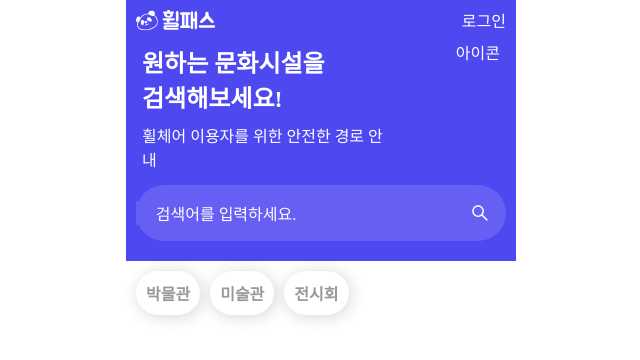
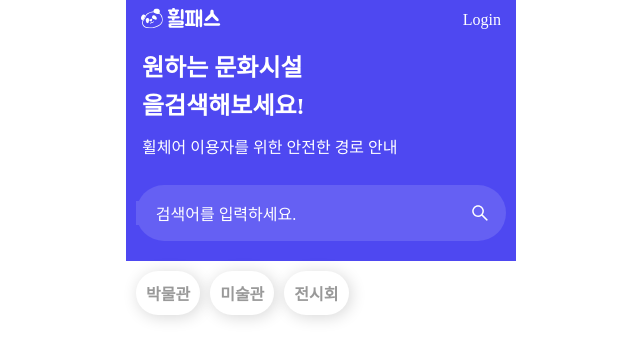
Before and after one commit to BFGGyu/BF-frontend, a Next.js app: page /main in a window 1280 px wide. Shown: the top 360 px of the page, without its empty margins (319-959 px from the left). Built offline with nearby package versions, Linux system fonts and the light colour scheme; no server answers; a web font is replaced by a local one.

Commit message:
Feat: 라우팅 및 이미지 추가

```diff
--- a/pages/login/index.tsx
+++ b/pages/login/index.tsx
@@ -34,10 +34,10 @@ const LoginPage = () => {
     <LoginWrapper>
       <Header type='blue' />
       <TextWrapper>
-        <LoginText style={FONT.HEADLINE1}>로그인</LoginText>
+        <Image src='/images/splash.svg' alt='' width={200} height={100} />
         <SubText style={FONT.HEADLINE2}>소셜로그인으로 가입할 수 있습니다.</SubText>
         <LoginButton onClick={handleClickLogin}>
-          <Image src='/images/kakaoLogin.png' alt='' width={300} height={50} />
+          <Image src='/images/kakaoLogin.png' alt='' width={300} height={45} />
         </LoginButton>
       </TextWrapper>
     </LoginWrapper>
--- a/src/components/common/Header.tsx
+++ b/src/components/common/Header.tsx
@@ -4,6 +4,7 @@ import { AiOutlineUser } from 'react-icons/ai';
 import { useRouter } from 'next/router';
 import { useRecoilValue } from 'recoil';
 import { nicknameState } from '@states/user';
+import FONT from '@constants/fonts';
 
 interface IHeaderProps {
   bgColor?: string;
@@ -17,13 +18,17 @@ const Header = ({ bgColor, color, type }: IHeaderProps) => {
 
   return (
     <HeaderWrapper $bgColor={bgColor} $color={color}>
-      {type === 'blue' && <Image src='/images/blueHeader.svg' alt='' width={80} height={30} />}
-      {type === 'white' && <Image src='/images/whiteHeader.svg' alt='' width={80} height={30} />}
+      <LogoWrapper onClick={() => router.push('/main')}>
+        {type === 'blue' && <Image src='/images/blueHeader.svg' alt='' width={80} height={30} />}
+        {type === 'white' && <Image src='/images/whiteHeader.svg' alt='' width={80} height={30} />}
+      </LogoWrapper>
       <UserIconButton>
         {nickname ? (
           <AiOutlineUser onClick={() => router.push('/mypage')} size={30} />
         ) : (
-          <LoginText onClick={() => router.push('/login')}>로그인</LoginText>
+          <LoginText style={FONT.BODY1} onClick={() => router.push('/login')}>
+            Login
+          </LoginText>
         )}
       </UserIconButton>
     </HeaderWrapper>
@@ -41,11 +46,14 @@ const HeaderWrapper = styled.div<HeaderType>`
   gap: 5px;
   align-items: center;
   justify-content: space-between;
-  padding: 20px 10px;
+  padding: 20px 15px;
   background-color: ${(props) => props.$bgColor};
   color: ${(props) => props.$color};
 `;
 
+const LogoWrapper = styled.div`
+  cursor: pointer;
+`;
 const UserIconButton = styled.div`
   height: 5vh;
   display: flex;
--- a/src/components/main/HeaderSection.tsx
+++ b/src/components/main/HeaderSection.tsx
@@ -18,12 +18,12 @@ const HeaderSection = () => {
       <BodyWrapper>
         <MainTextWrapper>
           <MainText style={FONT.HEADLINE1}>
-            원하는 문화시설을 <br />
-            검색해보세요!
+            <span style={{ lineHeight: 1.5 }}>원하는 문화시설을</span>
+            <span>검색해보세요!</span>
           </MainText>
-          <SubText style={FONT.BODY1}>휠체어 이용자를 위한 안전한 경로 안내</SubText>
         </MainTextWrapper>
-        <GuideButton>아이콘</GuideButton>
+
+        <SubText style={FONT.BODY1}>휠체어 이용자를 위한 안전한 경로 안내</SubText>
       </BodyWrapper>
       <SearchWrapper onClick={handleClickSearch}>
         <SearchDiv>검색어를 입력하세요.</SearchDiv>
@@ -46,7 +46,8 @@ const Wrapper = styled.div`
 const BodyWrapper = styled.div`
   display: flex;
   flex-basis: 60%;
-  justify-content: space-between;
+  flex-direction: column;
+  align-items: space-between;
   padding-left: 1rem;
   padding-right: 1rem;
 `;
@@ -59,7 +60,9 @@ const MainTextWrapper = styled.div`
   gap: 0px;
 `;
 
-const MainText = styled.div``;
+const MainText = styled.div`
+  width: 50%;
+`;
 
 const SubText = styled.div``;
 
```
Also changed, not shown: src/components/navigation/RoutingSection.tsx (+14 -5 lines).
